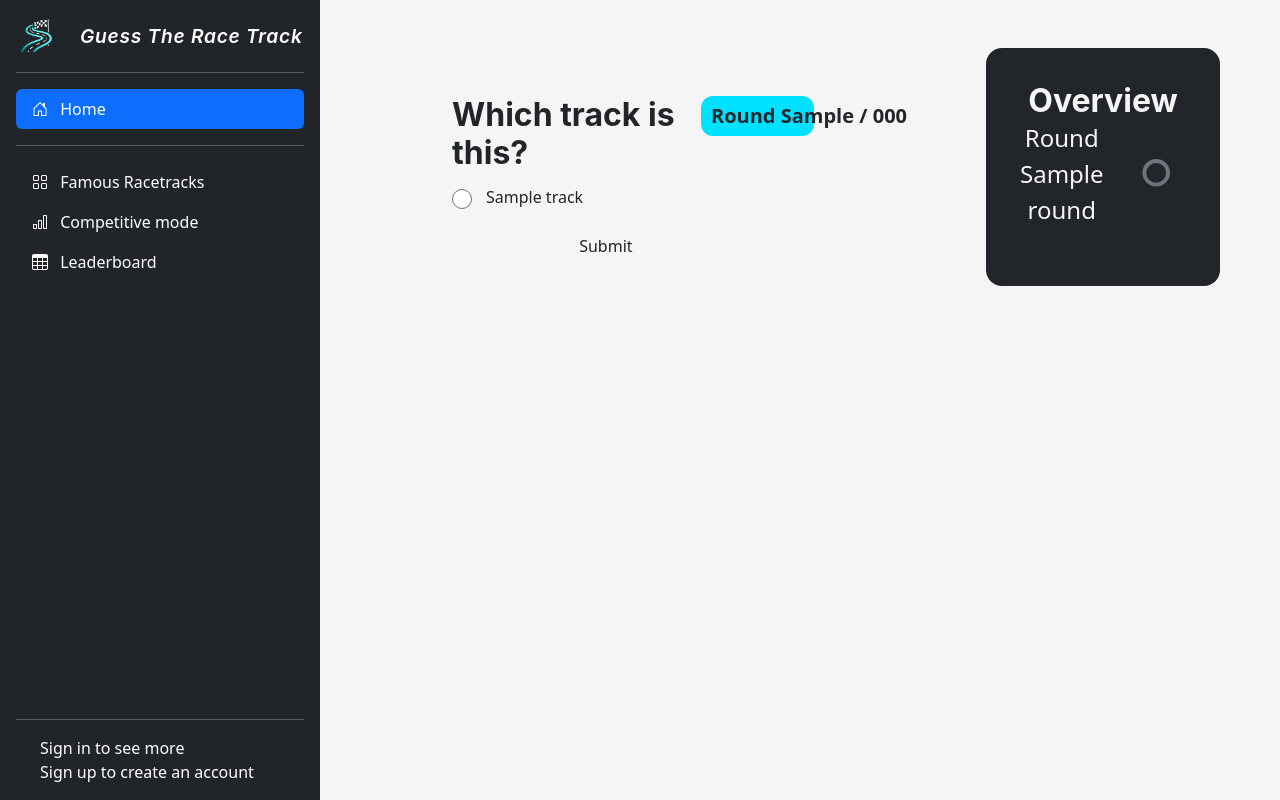
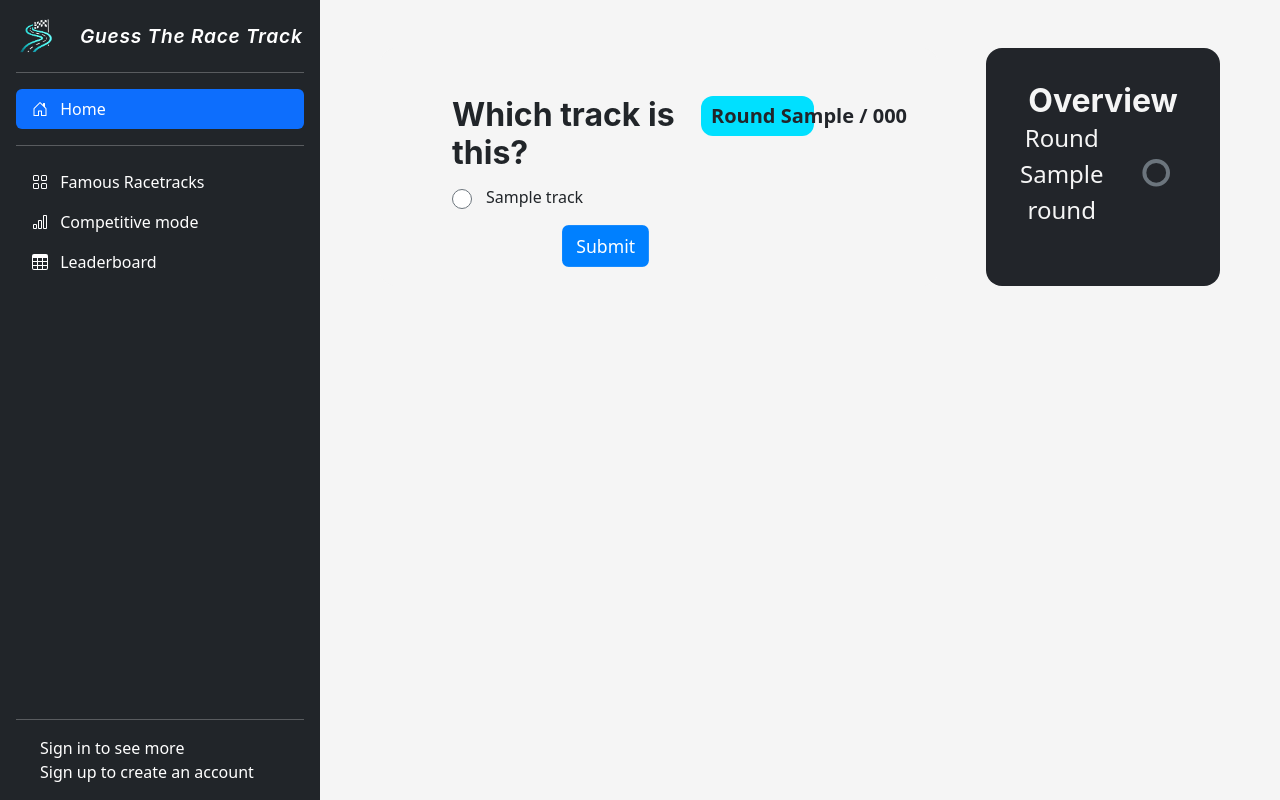
Before and after one commit to WilliamHoltsdalen/guesstheracetrack, a Django app: template guesstheracetrack/templates/games/famous_tracks.html in a window 1280 px wide, with the pointer over the restyled element. Run offline with Django 4.2, Linux system fonts and the light colour scheme; the template is opened without the code that fills it: most values are stand-ins (such as "Sample title", 1, 10 or a date in 2020); parts of the project's set-up code (start-up, migrations or seed data) failed here and were passed over; some libraries are stand-ins or nearby versions.

Commit message:
Minor styling changes for landing_page & famous_tracks

```diff
--- a/guesstheracetrack/static/css/famous_tracks.css
+++ b/guesstheracetrack/static/css/famous_tracks.css
@@ -108,3 +108,9 @@ body {
   background: #00E0FF;
   color: #22252A;
 }
+
+.btn-submit:hover {
+  background: #0080ff;
+  color: #FFFFFF;
+  transform: scale(1.1);
+}
--- a/guesstheracetrack/static/css/landing_page.css
+++ b/guesstheracetrack/static/css/landing_page.css
@@ -80,8 +80,7 @@
         }
         .btn-primary:hover {
             background: linear-gradient(135deg, #0099FF, #0056B3);
-            transform: scale(1.08);
-            box-shadow: 0px 6px 20px rgba(0, 224, 255, 0.5);
+            transform: scale(1.1);
         }
         .btn-primary:active {
             transform: scale(0.95);
```
